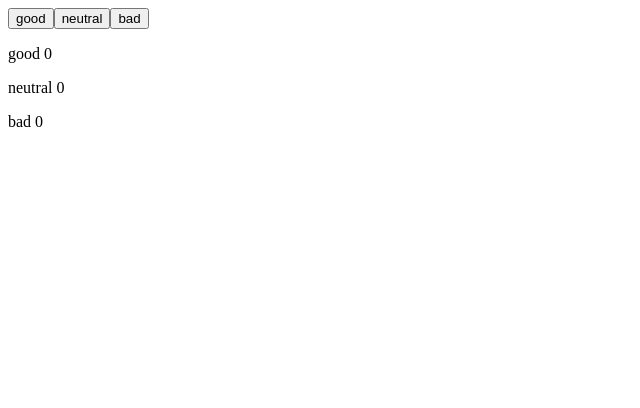
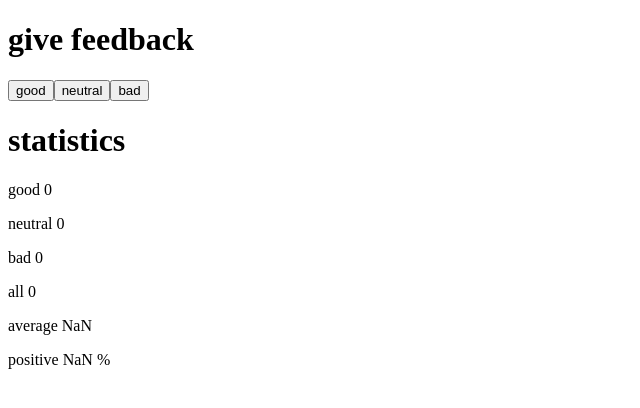
Before and after one commit to tono10200204-tech/fullstackopen, a React (Vite) app in the folder part1/unicafe/: page / in a window 1280 px wide. Shown: the top 408 px of the page, without its empty margins (0-640 px from the left). Built offline with nearby package versions, Linux system fonts and the light colour scheme.

Commit message:
part1 unicafe: exercise 1.7

```diff
--- a/part1/unicafe/src/App.jsx
+++ b/part1/unicafe/src/App.jsx
@@ -5,6 +5,7 @@
   const [good, setGood] = useState(0)
   const [neutral, setNeutral] = useState(0)
   const [bad, setBad] = useState(0)
+  const all = good + neutral + bad
 
   const addGood = () => {
     setGood(good + 1)
@@ -16,15 +17,20 @@
     setBad(bad + 1)
   }
 
+
   return (
     <div>
+      <h1>give feedback</h1>
       <button onClick={addGood}>good</button>
       <button onClick={addNeutral}>neutral</button>
       <button onClick={addBad}>bad</button>
-
+      <h1>statistics</h1>
       <p>good {good}</p>
       <p>neutral {neutral}</p>
       <p>bad {bad}</p>
+      <p>all {all}</p>
+      <p>average {(good - bad) / all}</p>
+      <p>positive {good / all * 100} %</p>
     </div>
   )
 }
```
